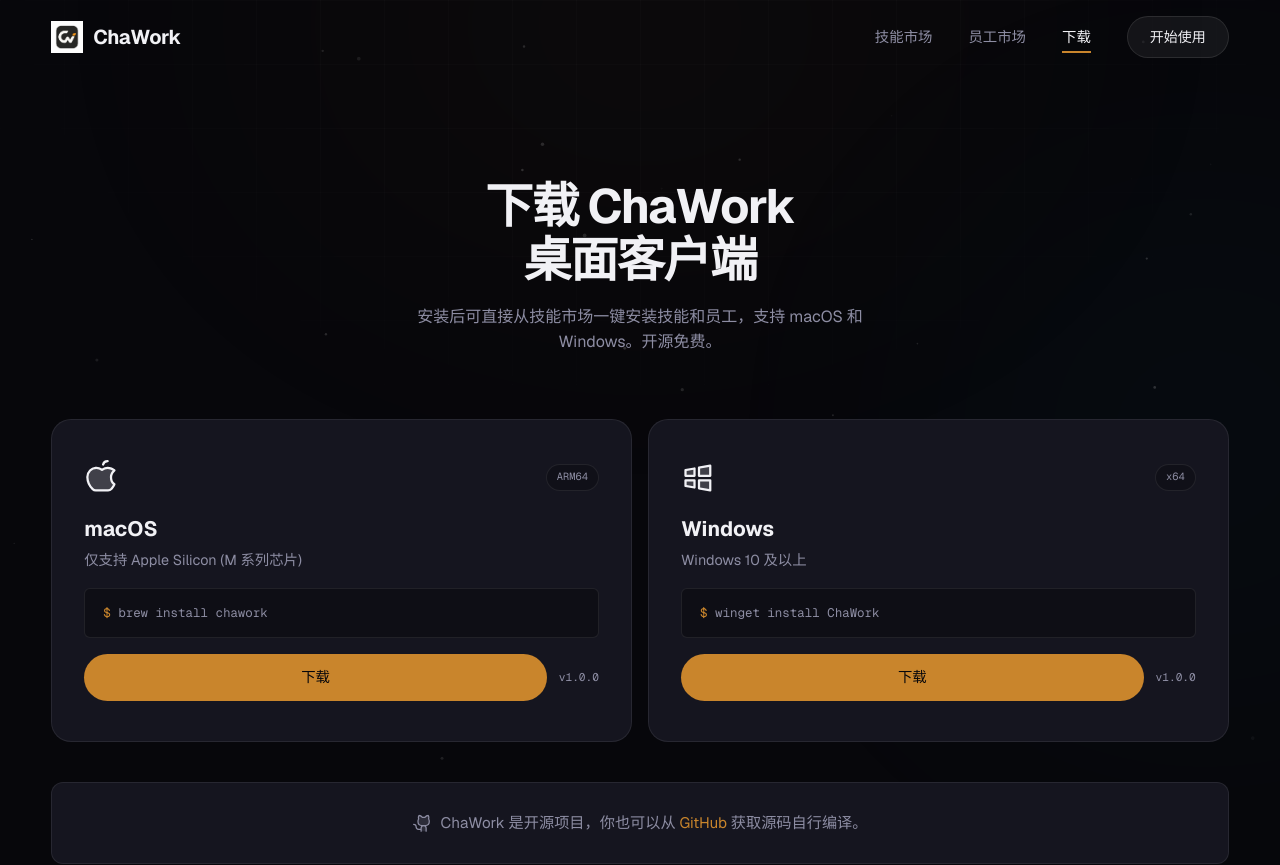
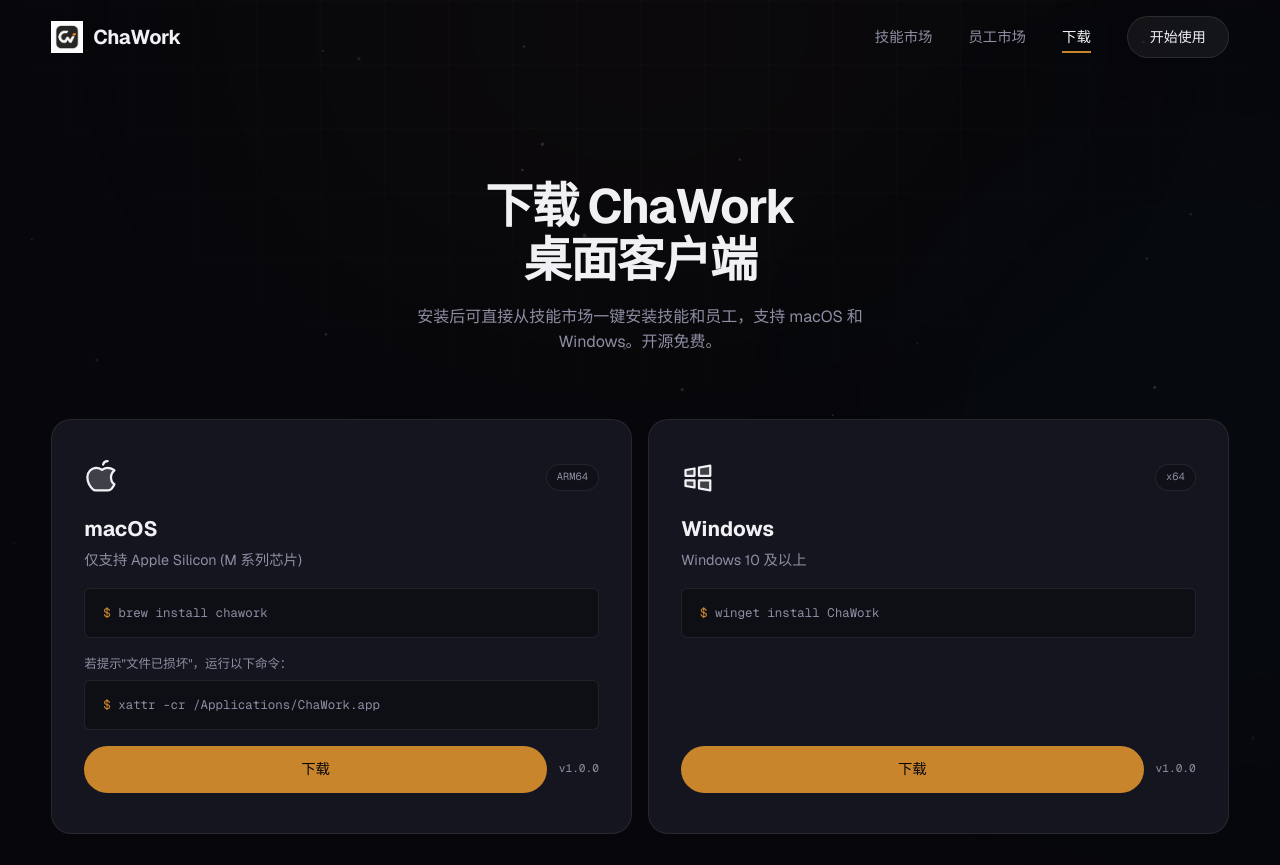
Before and after one commit to xucailiang/chawork-skills, a Next.js app in the folder web/: page /download in a window 1280 px wide. Shown: the top 865 px of the page. Built offline with nearby package versions, Linux system fonts and the light colour scheme.

Commit message:
xattr -cr /Applications/ChaWork.app

```diff
--- a/web/app/download/page.tsx
+++ b/web/app/download/page.tsx
@@ -32,6 +32,7 @@ const PLATFORMS = [
     desc: "仅支持 Apple Silicon (M 系列芯片)",
     arch: "ARM64",
     cmd: "brew install chawork",
+    extraCmd: "xattr -cr /Applications/ChaWork.app",
     version: VERSION,
     file: "/api/download/ChaWork.dmg",
   },
@@ -76,7 +77,7 @@ export default function DownloadPage() {
           gap: 16,
         }}
       >
-        {PLATFORMS.map(({ name, Icon, desc, arch, cmd, version, file }) => (
+        {PLATFORMS.map(({ name, Icon, desc, arch, cmd, extraCmd, version, file }) => (
           <div
             key={name}
             style={{
@@ -142,6 +143,27 @@ export default function DownloadPage() {
               <span style={{ color: "var(--amber)" }}>$</span> {cmd}
             </div>
 
+            {extraCmd && (
+              <div>
+                <p style={{ fontSize: "0.78rem", color: "var(--text-dim)", marginBottom: 6 }}>
+                  若提示&quot;文件已损坏&quot;，运行以下命令：
+                </p>
+                <div
+                  style={{
+                    background: "rgba(0,0,0,0.3)",
+                    border: "1px solid var(--border)",
+                    borderRadius: "var(--radius-sm)",
+                    padding: "14px 18px",
+                    fontFamily: "var(--font-mono)",
+                    fontSize: "0.78rem",
+                    color: "var(--text-body)",
+                  }}
+                >
+                  <span style={{ color: "var(--amber)" }}>$</span> {extraCmd}
+                </div>
+              </div>
+            )}
+
             <div style={{ display: "flex", alignItems: "center", gap: 12, marginTop: "auto" }}>
               <a
                 href={file}
```
